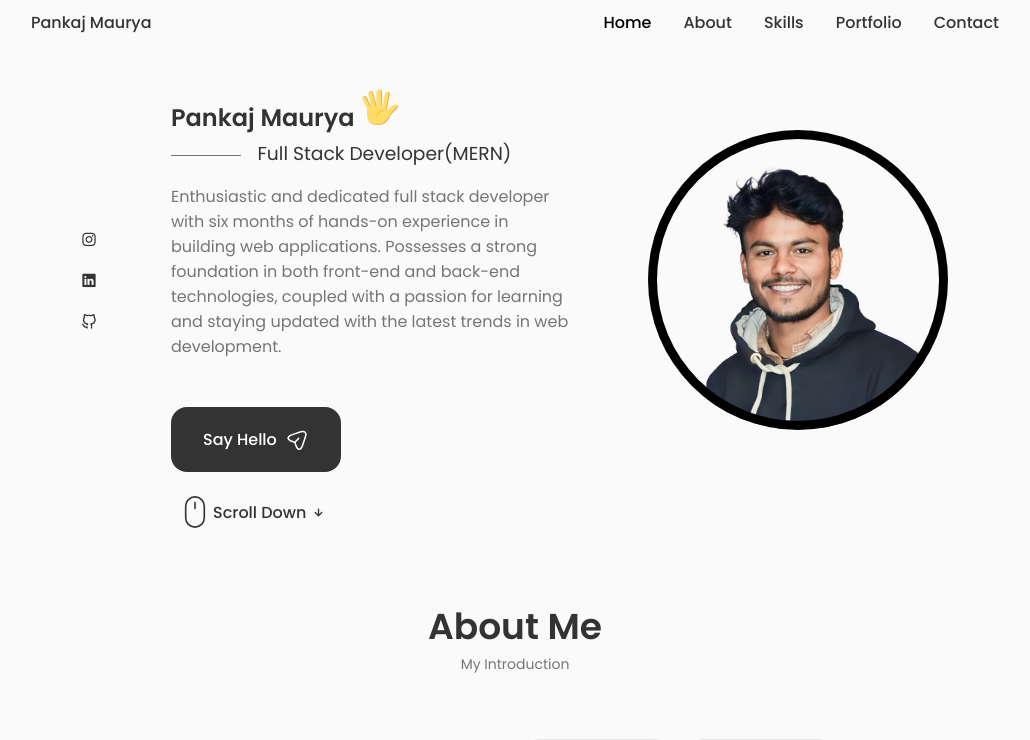
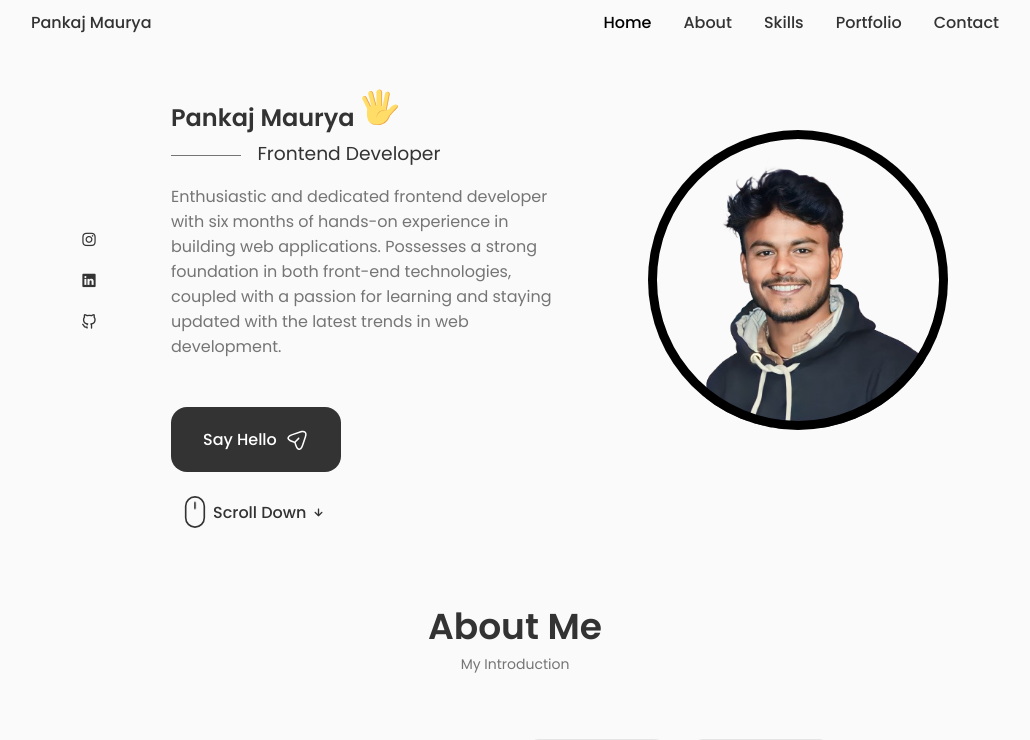
Before and after one commit to Pankaj352/Portfolio, a React (Create React App) app: page / in a window 1280 px wide. Shown: the top 740 px of the page, without its empty margins (125-1155 px from the left). Built offline with nearby package versions, Linux system fonts and the light colour scheme.

Commit message:
Update Data.jsx

```diff
--- a/src/components/home/Data.jsx
+++ b/src/components/home/Data.jsx
@@ -56,10 +56,10 @@ const Data = () => {
         </h1>
 
         <h3 className="home__subtitle">
-            Full Stack Developer(MERN)
+            Frontend Developer
         </h3>
         <p className="home__description">
-        Enthusiastic and dedicated full stack developer with six months of hands-on experience in building web applications. Possesses a strong foundation in both front-end and back-end technologies, coupled with a passion for learning and staying updated with the latest trends in web development.
+        Enthusiastic and dedicated frontend developer with six months of hands-on experience in building web applications. Possesses a strong foundation in both front-end technologies, coupled with a passion for learning and staying updated with the latest trends in web development.
         </p>
 
         <a href="#contact" className="button button--flex">
```
